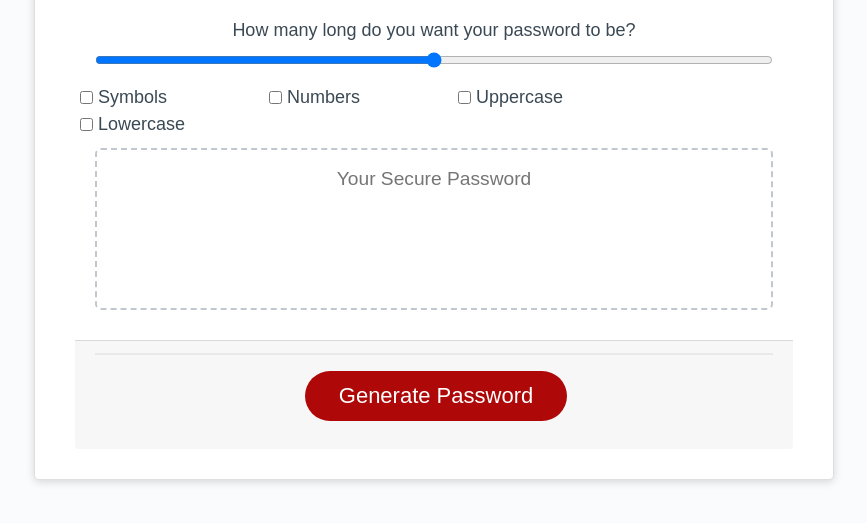
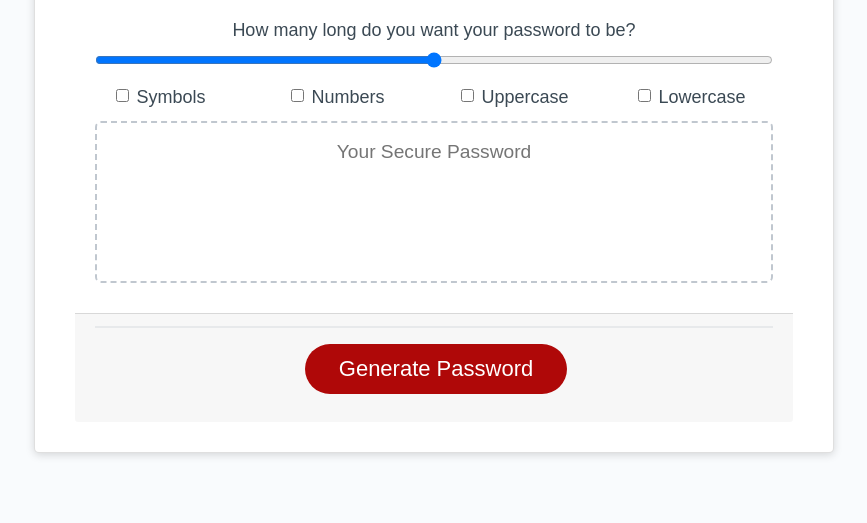
Before and after one commit to MannyLouHub/3-Password-Generator, a plain HTML site: page index.html in a window 1280 px wide. Shown: the part 183-706 px from the top of the page, without its empty margins (206-1073 px from the left). Drawn offline with nearby package versions, Linux system fonts and the light colour scheme.

Commit message:
removed from-check inline, and cleaned up code.

```diff
--- a/Develop/script.js
+++ b/Develop/script.js
@@ -14,7 +14,6 @@ function writePassword() {
   var specialChar = ["!","@","#","$","%","^"."&","*","(",")","-","+","_","=",",","<",">",".","?","/",";",":","'",'"',"[","]","{","}"];
   var numbers = ["1","2","3","4","5","6","7","8","9","0"];
 
- <input
 
 }
 
--- a/index.html
+++ b/index.html
@@ -28,19 +28,19 @@
           </form>
           <div class="row">
 
-          <div class="form-check form-check-inline col-3">
+          <div class="form-check col-3">
             <input class="form-check-input" type="checkbox" id="inlineCheckbox1" value="option1">
             <label class="form-check-label" for="inlineCheckbox1">Symbols</label>
           </div>
-          <div class="form-check form-check-inline col-3">
+          <div class="form-check col-3">
             <input class="form-check-input" type="checkbox" id="inlineCheckbox2" value="option2">
             <label class="form-check-label" for="inlineCheckbox2">Numbers</label>
           </div>
-          <div class="form-check form-check-inline col-3">
+          <div class="form-check col-3">
             <input class="form-check-input" type="checkbox" id="inlineCheckbox3" value="option3">
             <label class="form-check-label" for="inlineCheckbox3">Uppercase </label>
           </div>
-          <div class="form-check form-check-inline col-3">
+          <div class="form-check col-3">
             <input class="form-check-input" type="checkbox" id="inlineCheckbox4" value="option4">
             <label class="form-check-label" for="inlineCheckbox4">Lowercase</label>
           </div>
```
